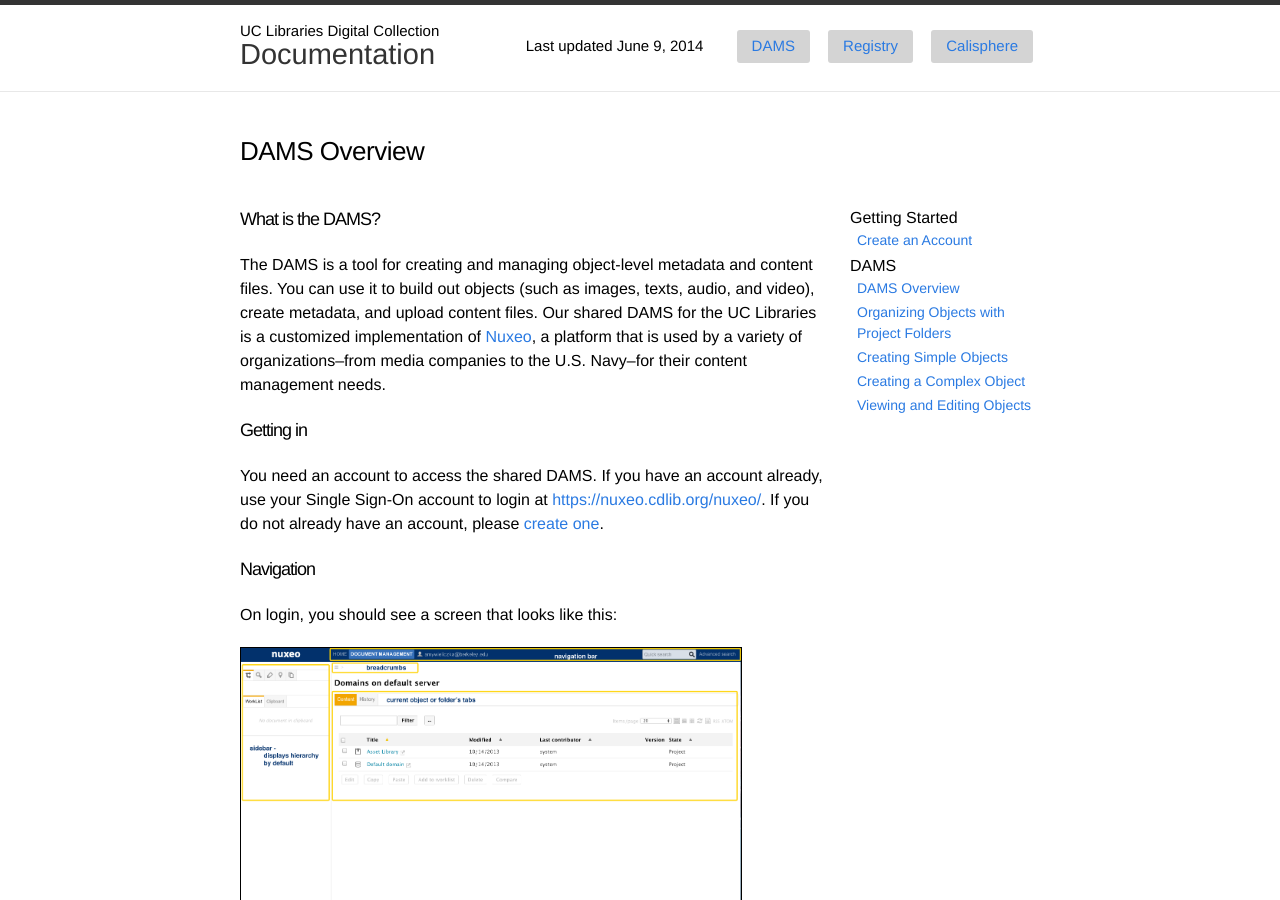
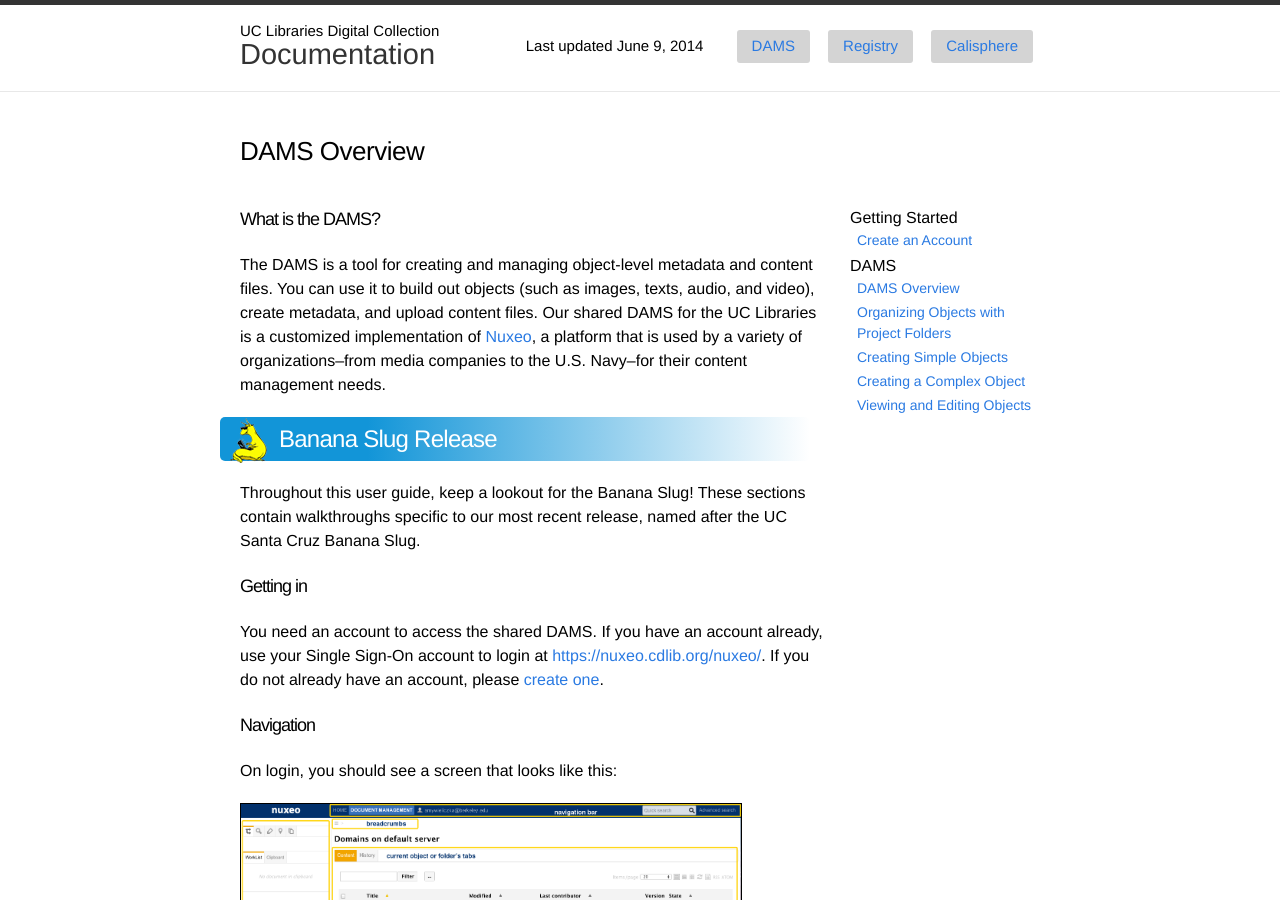
Before and after one commit to ucldc/ucldc-docs, a Jekyll site: the page built from docs/dams/index.md, in a window 1280 px wide and 900 px high. Built offline with Jekyll 4.4.1, drawn with Linux system fonts in a browser that asks for light colours; nearby versions of some CDN libraries.

Commit message:
Changed 'Banana Slug Walkthrough' to 'Banana Slug Features Walkthrough' and added a blurb in the DAMS Overview about the Banana Slug Release

```diff
--- a/docs/dams/index.md
+++ b/docs/dams/index.md
@@ -7,6 +7,10 @@
 
 #### What is the DAMS?
 The DAMS is a tool for creating and managing object-level metadata and content files. You can use it to build out objects (such as images, texts, audio, and video), create metadata, and upload content files. Our shared DAMS for the UC Libraries is a customized implementation of [Nuxeo](http://www.nuxeo.com/), a platform that is used by a variety of organizations--from media companies to the U.S. Navy--for their content management needs.
+
+<div class="walkthrough">Banana Slug Release</div>
+
+Throughout this user guide, keep a lookout for the Banana Slug! These sections contain walkthroughs specific to our most recent release, named after the UC Santa Cruz Banana Slug.
 
 #### Getting in
 You need an account to access the shared DAMS. If you have an account already, use your Single Sign-On account to login at [https://nuxeo.cdlib.org/nuxeo/](https://nuxeo.cdlib.org/nuxeo/). If you do not already have an account, please [create one]({{ site.url }}{{ site.baseurl }}/docs/create-account/).
```
Also changed, not shown: docs/dams/complex-objects.md (+1 -1 lines), docs/dams/create-objects.md (+1 -1 lines), docs/dams/organization.md (+1 -1 lines).
